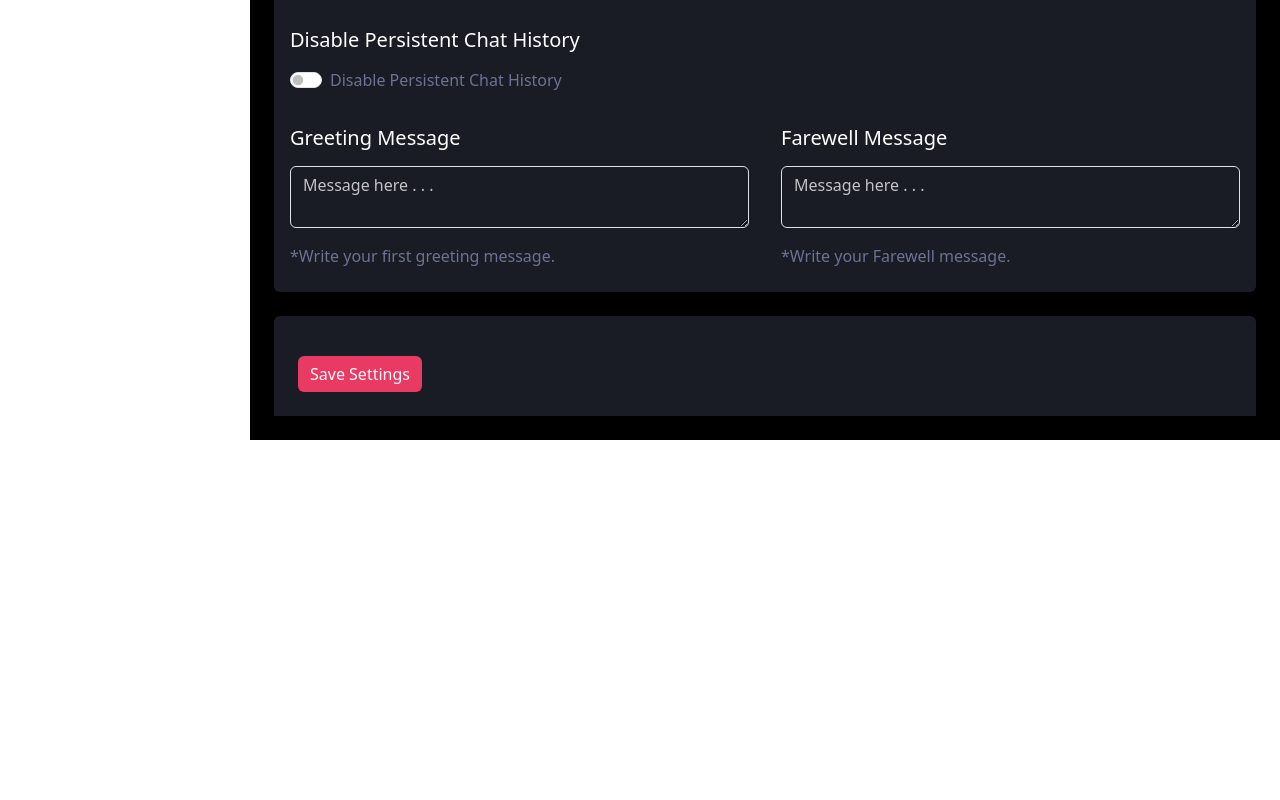
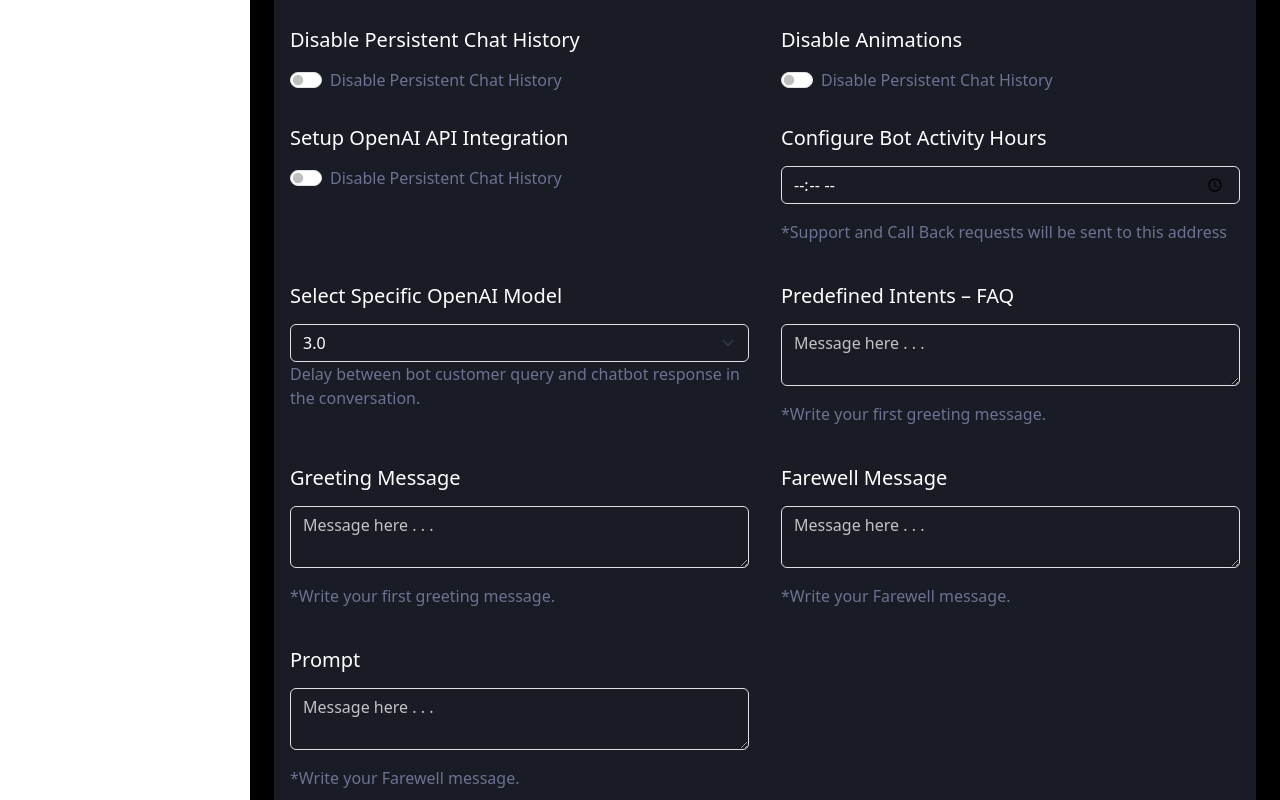
Before and after one commit to Ahmad63096/qubitdashboard, a React (Create React App) app: page /general in a window 1280 px wide. Shown: the part 960-1760 px from the top of the page. Before the commit the page ends 1400 px from the top, so only its background shows below. Built offline with nearby package versions, Linux system fonts and the light colour scheme; no server answers; sample sign-in values are in the browser's storage.

Commit message:
Add new fields in control pannel

```diff
--- a/src/components/Qubit.jsx
+++ b/src/components/Qubit.jsx
@@ -19,7 +19,11 @@ function Qubit({bot_type}) {
     menuAfterGreetings: false,
     disablepersistentchathistory: false,
     greeting_message: "",
-    farewell_message: ""
+    farewell_message: "",
+    disableboticonanimation:false,
+    selectSpecificOpenAIModel:"",
+    timesattemptnoresult: "",
+    setupOpenAIAPIIntegration:false,
   });
   console.log("bot type: " , bot_type);
   useEffect(() => {
@@ -45,7 +49,11 @@ function Qubit({bot_type}) {
           menuAfterGreetings: data.data.settings.menuAfterGreetings || false,
           disablepersistentchathistory: data.data.settings.disablepersistentchathistory || false,
           greeting_message: data.data.settings.greeting_message || "",
-          farewell_message: data.data.settings.farewell_message || ""
+          farewell_message: data.data.settings.farewell_message || "",
+          disableboticonanimation: data.data.settings.disableboticonanimation || false,
+          selectSpecificOpenAIModel: data.data.settings.selectSpecificOpenAIModel||"",
+          timesattemptnoresult: data.data.settings.timesattemptnoresult || "",
+          setupOpenAIAPIIntegration: data.data.settings.setupOpenAIAPIIntegration||false,
         });
       } catch (error) {
         console.error("Error fetching settings:", error);
@@ -296,7 +304,84 @@ function Qubit({bot_type}) {
                 </label>
               </div>
             </div>
-            <div className="col-md-6 p-3"></div>
+            <div className="col-md-6 p-3">
+              <h5 className="mb-3">Disable Animations</h5>
+              <div className="form-check form-switch">
+                <input
+                  type="checkbox"
+                  id="disableboticonanimation"
+                  className="form-check-input"
+                  role="switch"
+                  checked={settings.disableboticonanimation}
+                  aria-label="Enable Floating Icon"
+                  onChange={handleChange}
+                />
+                <label htmlFor="disableboticonanimation" className="form-check-label">
+                  Disable Persistent Chat History
+                </label>
+              </div>
+            </div>
+            <div className="col-md-6 p-3">
+              <h5 className="mb-3">Setup OpenAI API Integration</h5>
+              <div className="form-check form-switch">
+                <input
+                  type="checkbox"
+                  id="setupOpenAIAPIIntegration"
+                  className="form-check-input"
+                  role="switch"
+                  checked={settings.setupOpenAIAPIIntegration}
+                  aria-label="Enable Floating Icon"
+                  onChange={handleChange}
+                />
+                <label htmlFor="setupOpenAIAPIIntegration" className="form-check-label">
+                  Disable Persistent Chat History
+                </label>
+              </div>
+            </div>
+            <div className="col-md-6 p-3">
+              <h5 className="mb-3">Configure Bot Activity Hours</h5>
+              <div className="mb-3">
+                <input
+                  type="time"
+                  id="timesattemptnoresult"
+                  className="form-control main-search"
+                  placeholder="enter name . . . "
+                  aria-label="Recipient Email"
+                  value={settings.timesattemptnoresult}
+                  onChange={handleChange}
+                />
+              </div>
+              <label htmlFor="timesattemptnoresult" className="form-label">
+                *Support and Call Back requests will be sent to this address
+              </label>
+            </div>
+            <div className="col-md-6 p-3">
+              <h5 className="mb-3">Select Specific OpenAI Model</h5>
+              <select id="selectSpecificOpenAIModel" value={settings.selectSpecificOpenAIModel} className="form-select main-search" onChange={handleChange}>
+                <option value="3.0">3.0</option>
+                <option value="3.1">3.1</option>
+                <option value="3.2">3.2</option>
+              </select>
+              <label htmlFor="selectSpecificOpenAIModel" className="form-label">
+                Delay between bot customer query and chatbot response in the conversation.
+              </label>
+            </div>
+            <div className="col-md-6 p-3">
+              <h5 className="mb-3">Predefined Intents – FAQ</h5>
+              <div className="mb-3">
+                <textarea
+                  id="predefinedIntents"
+                  className="form-control main-search"
+                  placeholder="Message here . . ."
+                  aria-label="Recipient Email"
+                  // value={settings.greeting_message}
+                  // onChange={handleChange}
+                ></textarea>
+              </div>
+              <label htmlFor="predefinedIntents" className="form-label">
+                *Write your first greeting message.
+              </label>
+            </div>
             <div className="col-md-6 p-3">
               <h5 className="mb-3">Greeting Message</h5>
               <div className="mb-3">
@@ -313,7 +398,6 @@ function Qubit({bot_type}) {
                 *Write your first greeting message.
               </label>
             </div>
-
             <div className="col-md-6 p-3">
               <h5 className="mb-3">Farewell Message</h5>
               <div className="mb-3">
@@ -327,6 +411,22 @@ function Qubit({bot_type}) {
                 ></textarea>
               </div>
               <label htmlFor="farewell_message" className="form-label">
+                *Write your Farewell message.
+              </label>
+            </div>
+            <div className="col-md-6 p-3">
+              <h5 className="mb-3">Prompt</h5>
+              <div className="mb-3">
+                <textarea
+                  id="prompt"
+                  className="form-control main-search"
+                  placeholder="Message here . . ."
+                  aria-label="Recipient Email"
+                  // value={settings.farewell_message}
+                  // onChange={handleChange}
+                ></textarea>
+              </div>
+              <label htmlFor="prompt" className="form-label">
                 *Write your Farewell message.
               </label>
             </div>
```
